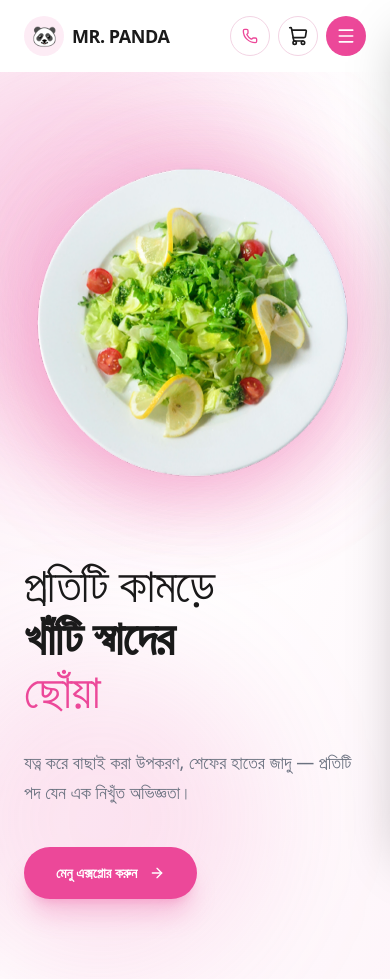
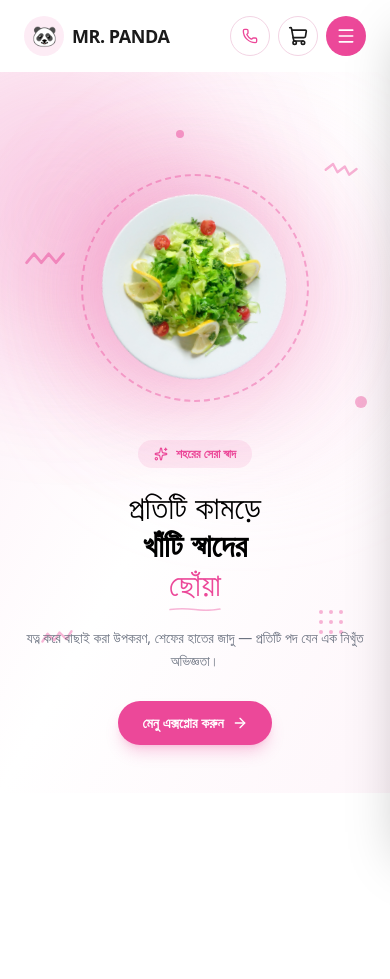
Before and after one commit to Craftedmart-Agency/Mr-Panda, a Next.js app: page / in a window 390 px wide. After the commit the page ends 844 px from the top, so only its background shows below. Built offline with nearby package versions, Linux system fonts and the light colour scheme.

Commit message:
fix: better responsive

```diff
--- a/src/app/(common)/_components/HeroBanner.tsx
+++ b/src/app/(common)/_components/HeroBanner.tsx
@@ -1,57 +1,132 @@
 import Image from "next/image";
 import Link from "next/link";
-import { ArrowRight } from "lucide-react";
+import { ArrowRight, Sparkles } from "lucide-react";
 
 export default function HeroBanner() {
   return (
-    <section className="relative w-full overflow-hidden bg-background">
-      <div className="pointer-events-none absolute inset-0 bg-gradient-to-br from-secondary/70 via-background to-secondary/40" />
-      <div className="pointer-events-none absolute -left-24 top-0 h-96 w-96 rounded-full bg-primary/20 blur-3xl" />
-      <div className="pointer-events-none absolute right-10 top-20 h-72 w-72 rounded-full bg-accent/40 blur-3xl" />
-      <div className="pointer-events-none absolute bottom-0 right-1/3 h-80 w-80 rounded-full bg-primary/15 blur-3xl" />
+    <section className="relative overflow-hidden bg-background pt-20 lg:pt-24">
+      {/* Background */}
+      <div className="absolute inset-0 bg-gradient-to-br from-secondary/70 via-background to-secondary/40" />
+      <div className="absolute -left-20 top-0 h-72 w-72 rounded-full bg-primary/20 blur-3xl" />
+      <div className="absolute right-0 top-20 h-72 w-72 rounded-full bg-accent/30 blur-3xl" />
 
-      <div className="relative z-10 mx-auto grid max-w-7xl grid-cols-1 items-center gap-16 px-6 py-20 lg:grid-cols-[1fr_1.1fr] lg:gap-10 lg:px-12 lg:py-28">
-        {/* Left Content */}
-        <div className="order-2 lg:order-1">
-          <h1 className="text-5xl font-light leading-[1.1] tracking-tight text-foreground sm:text-6xl lg:text-7xl">
+      {/* Decorative zigzags */}
+      <svg
+        className="pointer-events-none absolute left-[6%] top-[24%] h-7 w-11 text-primary/50 sm:h-10 sm:w-16"
+        viewBox="0 0 60 30"
+        fill="none"
+        stroke="currentColor"
+        strokeWidth="4"
+        strokeLinecap="round"
+        strokeLinejoin="round"
+      >
+        <path d="M5 20 L15 8 L25 20 L35 8 L45 20 L55 8" />
+      </svg>
+      <svg
+        className="pointer-events-none absolute right-[8%] top-[12%] h-6 w-9 rotate-12 text-primary/40 sm:h-8 sm:w-12"
+        viewBox="0 0 60 30"
+        fill="none"
+        stroke="currentColor"
+        strokeWidth="4"
+        strokeLinecap="round"
+        strokeLinejoin="round"
+      >
+        <path d="M5 20 L15 8 L25 20 L35 8 L45 20 L55 8" />
+      </svg>
+      <svg
+        className="pointer-events-none absolute bottom-[20%] left-[10%] h-6 w-9 -rotate-6 text-primary/40 sm:h-8 sm:w-12"
+        viewBox="0 0 60 30"
+        fill="none"
+        stroke="currentColor"
+        strokeWidth="4"
+        strokeLinecap="round"
+        strokeLinejoin="round"
+      >
+        <path d="M5 20 L15 8 L25 20 L35 8 L45 20 L55 8" />
+      </svg>
+
+      {/* Dots cluster */}
+      <div className="pointer-events-none absolute right-[12%] bottom-[22%] grid grid-cols-3 gap-1.5 sm:gap-2">
+        {[...Array(9)].map((_, i) => (
+          <span
+            key={i}
+            className="h-1 w-1 rounded-full bg-primary/40 sm:h-1.5 sm:w-1.5"
+          />
+        ))}
+      </div>
+
+      {/* Decorative rings */}
+      <div className="pointer-events-none absolute left-[14%] top-[55%] hidden h-10 w-10 rounded-full border-2 border-primary/30 sm:block" />
+      <div className="pointer-events-none absolute right-[6%] top-[45%] h-3 w-3 rounded-full bg-primary/40" />
+      <div className="pointer-events-none absolute left-[45%] top-[8%] h-2 w-2 rounded-full bg-primary/50" />
+
+      <div className="relative z-10 mx-auto max-w-7xl px-5 sm:px-6 lg:px-10">
+        <div className="grid grid-cols-1 items-center gap-8 pb-12 pt-4 sm:min-h-[calc(100vh-80px)] sm:grid-cols-2 sm:gap-8 sm:py-14 lg:min-h-0 lg:gap-12 lg:py-20">
+          {/* LEFT CONTENT — mobile e PORE (order-2), desktop e age (order-1) */}
+          <div className="order-2 text-center sm:order-1 sm:text-left">
+            {/* Badge */}
+            <div className="mb-5 inline-flex items-center gap-2 rounded-full bg-primary/10 px-4 py-1.5 text-xs font-semibold text-primary">
+              <Sparkles className="h-3.5 w-3.5" />
+              শহরের সেরা স্বাদ
+            </div>
+
+            <h1 className="text-[2rem] font-light leading-[1.2] sm:text-[2.6rem] md:text-5xl lg:text-6xl xl:text-7xl">
               প্রতিটি কামড়ে
               <br />
               <span className="font-bold">খাঁটি স্বাদের</span>
               <br />
-            <span className="text-primary">ছোঁয়া</span>
+              <span className="relative inline-block text-primary">
+                ছোঁয়া
+                <svg
+                  className="absolute -bottom-2 left-0 w-full text-primary/40"
+                  viewBox="0 0 100 8"
+                  fill="none"
+                  preserveAspectRatio="none"
+                >
+                  <path
+                    d="M2 5 Q25 2 50 5 T98 4"
+                    stroke="currentColor"
+                    strokeWidth="3"
+                    strokeLinecap="round"
+                  />
+                </svg>
+              </span>
             </h1>
 
-          <p className="mt-8 max-w-md text-lg leading-relaxed text-muted-foreground">
-            যত্ন করে বাছাই করা উপকরণ, শেফের হাতের জাদু — প্রতিটি পদ যেন এক নিখুঁত
-            অভিজ্ঞতা।
+            <p className="mx-auto mt-6 max-w-md text-sm leading-relaxed text-muted-foreground sm:mx-0 sm:text-base lg:text-lg">
+              যত্ন করে বাছাই করা উপকরণ, শেফের হাতের জাদু — প্রতিটি পদ যেন এক
+              নিখুঁত অভিজ্ঞতা।
             </p>
 
-          <div className="mt-10">
             <Link
               href="/menu"
-              className="group inline-flex items-center gap-3 rounded-full bg-primary px-8 py-4 text-sm font-semibold text-primary-foreground shadow-xl shadow-primary/25 transition-all hover:shadow-2xl hover:shadow-primary/40"
+              className="mt-7 inline-flex w-fit items-center gap-2 whitespace-nowrap rounded-full bg-primary px-6 py-3 text-sm font-semibold text-primary-foreground shadow-lg shadow-primary/25 transition-all hover:scale-[1.03] hover:shadow-xl hover:shadow-primary/40"
             >
               মেনু এক্সপ্লোর করুন
-              <ArrowRight className="h-4 w-4 transition-transform group-hover:translate-x-1" />
+              <ArrowRight size={16} className="shrink-0" />
             </Link>
           </div>
-        </div>
 
-        {/* Right Image */}
-        <div className="order-1 flex items-center justify-center lg:order-2">
-          <div className="relative flex aspect-square w-full max-w-xl items-center justify-center">
+          {/* RIGHT IMAGE — mobile e AGE (order-1), desktop e pore (order-2) */}
+          <div className="order-1 flex justify-center sm:order-2 sm:justify-end">
+            <div className="relative flex aspect-square w-full max-w-[240px] items-center justify-center sm:max-w-[280px] md:max-w-[400px] lg:max-w-[480px] xl:max-w-[560px]">
+              {/* Glow */}
               <div className="absolute h-[80%] w-[80%] rounded-full bg-primary/25 blur-3xl" />
 
-            {/* Floating food image — bigger */}
-            <div className="animate-float relative z-10 aspect-square w-full">
+              {/* Dashed circle backdrop */}
+              <div className="absolute h-[95%] w-[95%] rounded-full border-2 border-dashed border-primary/40" />
+
+              {/* Spinning plate */}
+              <div className="animate-spin-slow relative z-10 aspect-square w-[85%]">
                 <Image
                   src="/hero.png"
                   alt="সুস্বাদু এশিয়ান খাবার"
                   fill
                   priority
-                sizes="(max-width: 1024px) 100vw, 55vw"
-                className="object-contain drop-shadow-[0_25px_45px_rgba(236,72,153,0.35)]"
+                  sizes="(max-width:640px) 200px, (max-width:768px) 240px, (max-width:1024px) 340px, 480px"
+                  className="object-contain drop-shadow-[0_20px_60px_rgba(236,72,153,.35)]"
                 />
+              </div>
             </div>
           </div>
         </div>
--- a/src/app/globals.css
+++ b/src/app/globals.css
@@ -35,15 +35,15 @@
   --radius: 0.75rem;
 }
 
-@keyframes float {
-  0%, 100% {
-    transform: translateY(0);
+@keyframes spin-slow {
+  from {
+    transform: rotate(0deg);
   }
-  50% {
-    transform: translateY(-16px);
+  to {
+    transform: rotate(360deg);
   }
 }
 
-.animate-float {
-  animation: float 5s ease-in-out infinite;
+.animate-spin-slow {
+  animation: spin-slow 25s linear infinite;
 }
```
Lines whose indentation alone changed are shown as unchanged.
